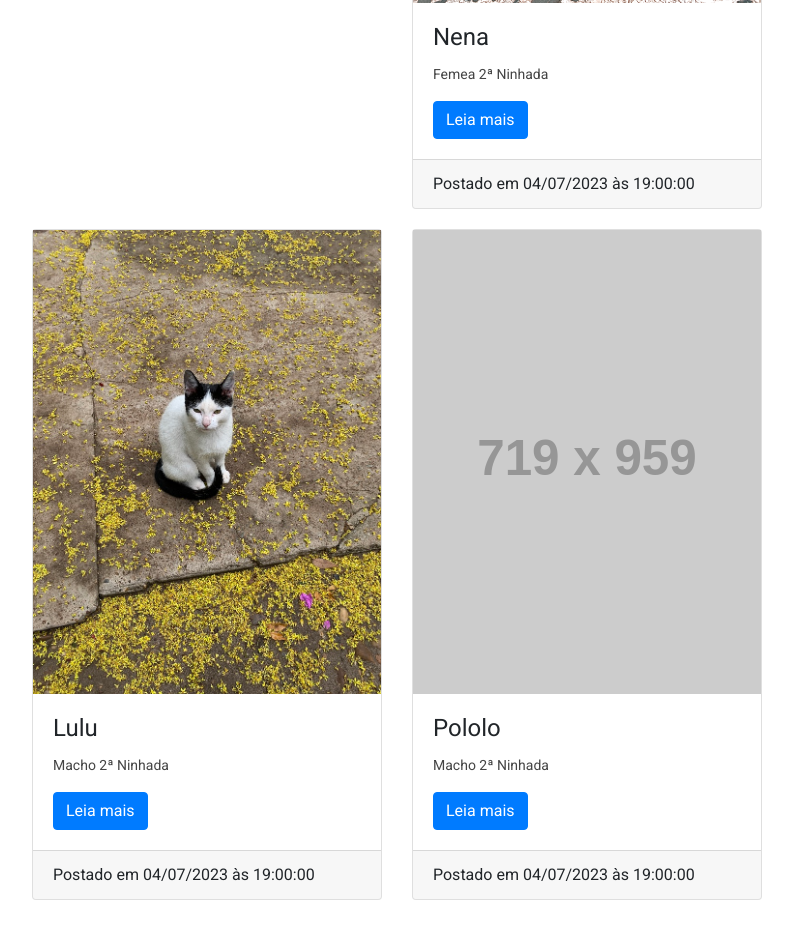
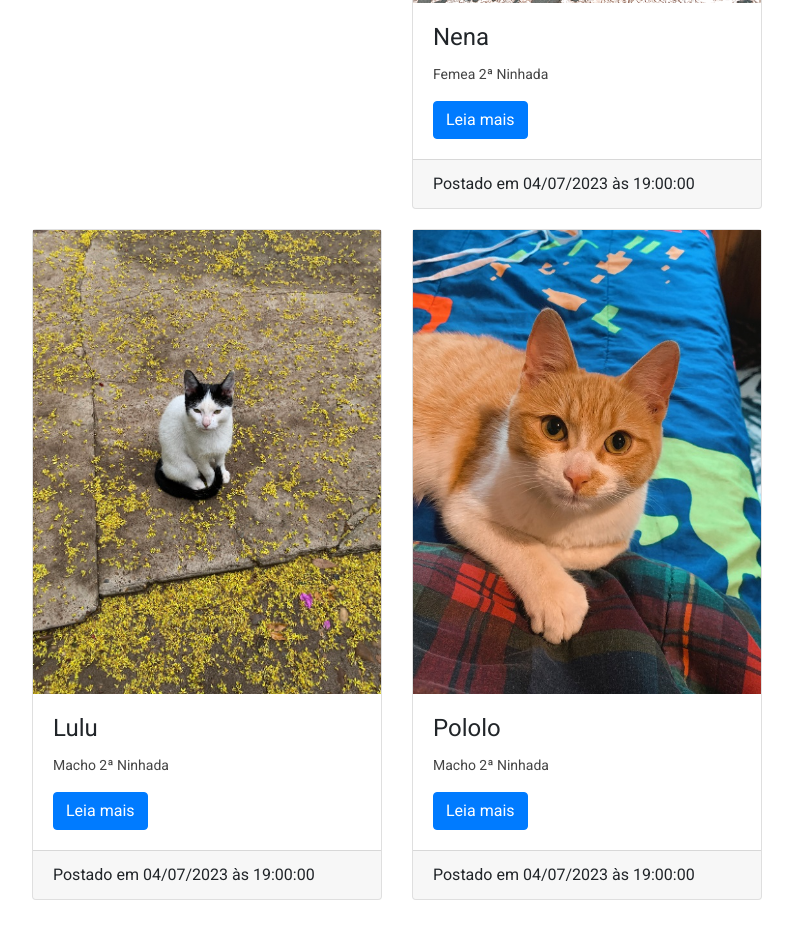
Before and after one commit to leocarapecos/bootstrap_avancado, a plain HTML site: page index.html in a window 1280 px wide. Shown: the part 2496-3434 px from the top of the page, without its empty margins (53-846 px from the left). Drawn offline with nearby package versions, Linux system fonts and the light colour scheme; placeholder pictures from the web are drawn by us.

Commit message:
atualizando imagem

```diff
--- a/index.html
+++ b/index.html
@@ -183,7 +183,7 @@
                         <div class="col-lg-4 col-md-6 col-sm-12">
                             <article class="card">
 
-                                <img src="https://via.placeholder.com/719x959" />
+                                <img src="./img/card05.JPG" />
                                 <div class="card-body">
                                     <h4 class="card-title">Pololo</h4>
                                     <p class="card-text">
```
Also changed, not shown: img/card05.JPG (added).
